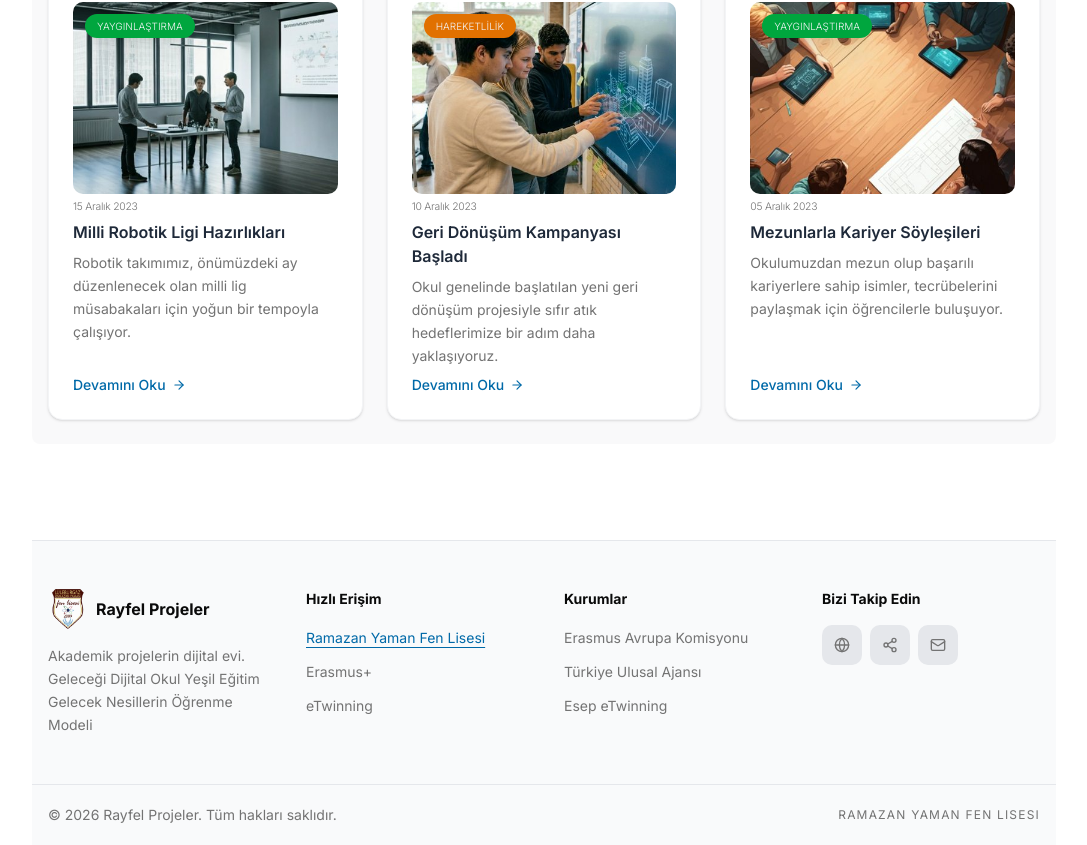
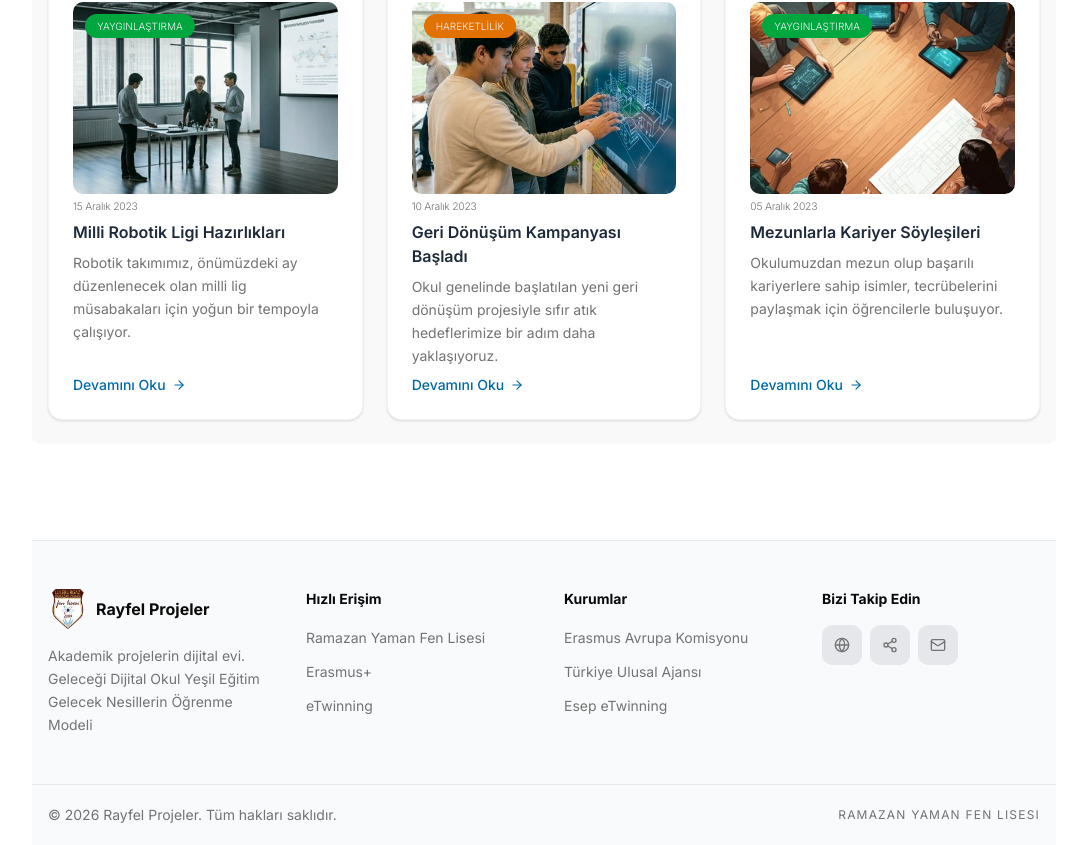
Before and after one commit to tunapotur/rayfel-erasmus-plus, a Next.js app: page /en in a window 1280 px wide. Shown: the part 2394-3239 px from the top of the page, without its empty margins (96-1183 px from the left). Built offline with nearby package versions, Linux system fonts and the light colour scheme.

Commit message:
active disable

```diff
--- a/components/Footer.tsx
+++ b/components/Footer.tsx
@@ -4,7 +4,7 @@ import { Globe, Share2, Mail } from "lucide-react";
 import logo from "@/public/logo_rayfel.png";
 
 const quickLinks = [
-  { label: "Ramazan Yaman Fen Lisesi", href: "#", active: true },
+  { label: "Ramazan Yaman Fen Lisesi", href: "#" },
   { label: "Erasmus+", href: "#" },
   { label: "eTwinning", href: "#" },
 ];
@@ -55,11 +55,7 @@ export default function Footer() {
                 <li key={link.label}>
                   <Link
                     href={link.href}
-                    className={`text-sm transition-colors hover:text-primary ${
-                      link.active
-                        ? "text-primary underline underline-offset-4"
-                        : "text-muted-foreground"
-                    }`}
+                    className={`text-sm transition-colors hover:text-primary text-muted-foreground`}
                   >
                     {link.label}
                   </Link>
```
